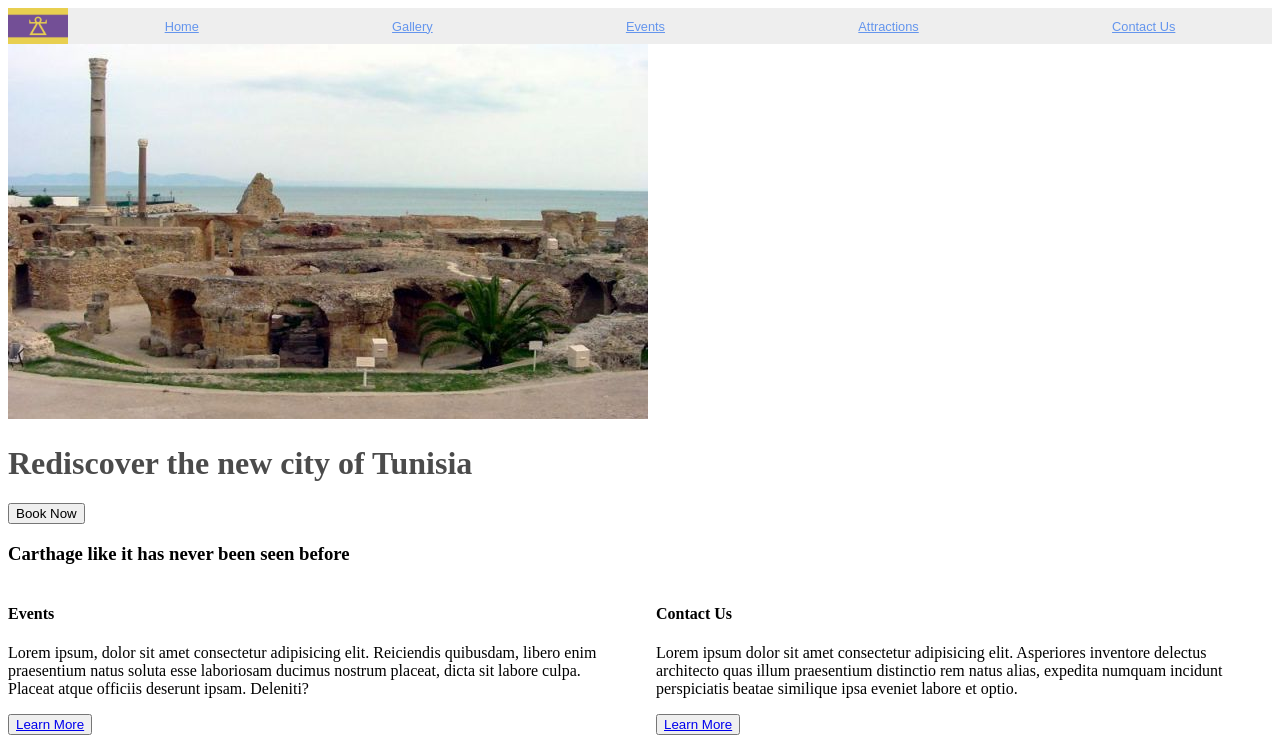
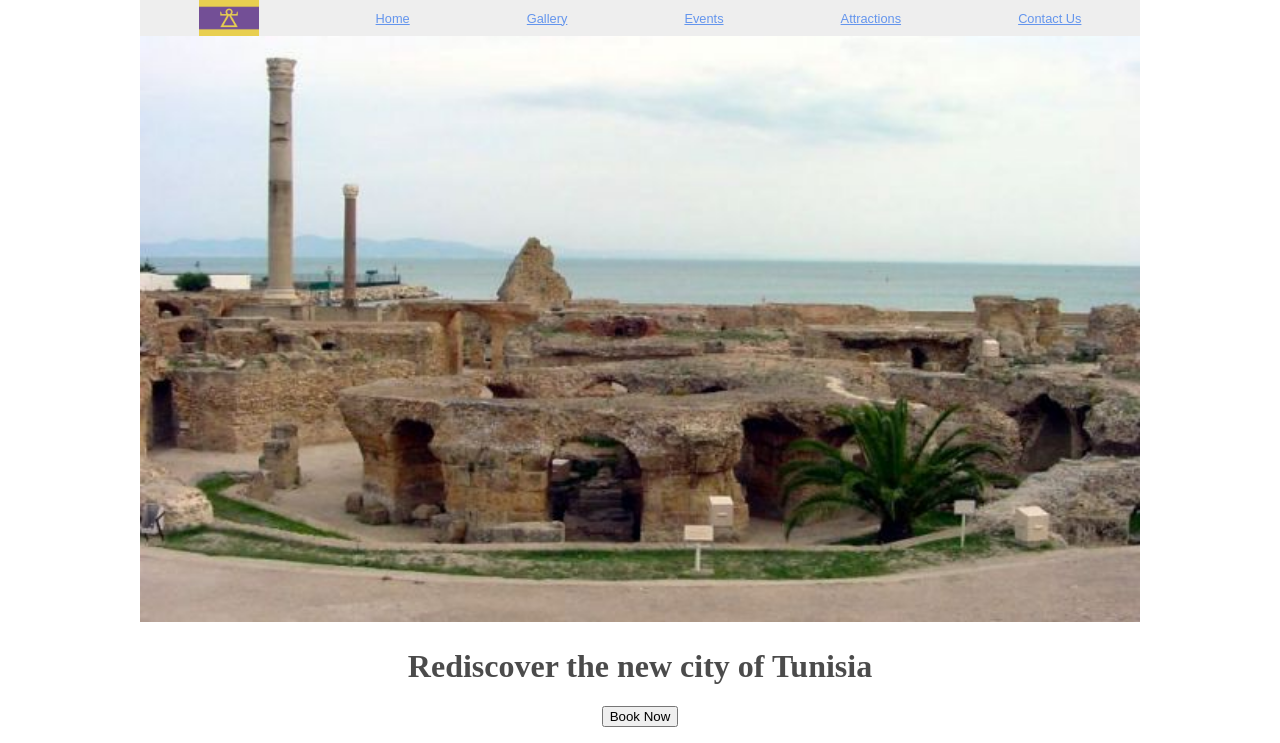
Before and after one commit to rublesKelly/carthage-website, a plain HTML site: page index.html in a window 1280 px wide. Shown: the top 743 px of the page. Drawn offline with Linux system fonts and the light colour scheme.

Commit message:
006  bit and bobs donee

```diff
--- a/css/index.css
+++ b/css/index.css
@@ -9,8 +9,15 @@
 h1{
     background-color: #fff;
 }
+.hero{
+    text-align: center;
+    margin: 0 auto;
+}
+#heroTitle{
+    text-align: center;
+}
 
-#heroTitle{
-    background: rgba(red, green, blue, alpha);
+#heroTitleBckgrd{
     opacity: 70%;
+    background-color: blueviolet;
 }
--- a/css/main.css
+++ b/css/main.css
@@ -1,3 +1,7 @@
+body{
+    max-width: 1000px;
+    margin: 0 auto;
+}
 nav{
     margin: 0 auto;
     display: flex;
@@ -18,9 +22,9 @@ nav>img{
 }
 
 img{
-    margin: auto 0;
-    height: 100%;
-    width: auto;
+    margin: 0 auto;
+    width: 100%;
+    height: auto;
 }
 
 #footerNav{
--- a/index.html
+++ b/index.html
@@ -20,8 +20,10 @@
     </nav>
     <div class="hero">
         <img src="src/resources/cb1d8627e3582593547b6fda7ea0bf58.png" alt="" id="heroimage">
-        <div id="heroTitle">
-            <h1>Rediscover the new city of Tunisia</h1>
+        <div id="heroTitleBckgrd">
+            <div id="heroTitle">
+                <h1>Rediscover the new city of Tunisia</h1>
+            </div>
         </div>
         <button id="heroBtn">Book Now</button>
     </div>
```
